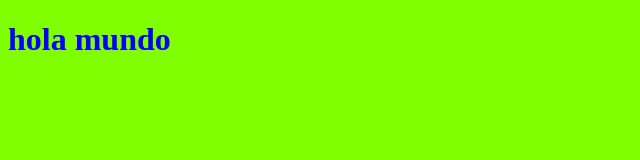
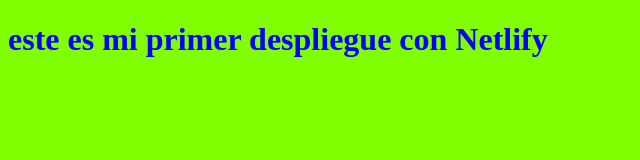
Before and after one commit to lelicpu/mi-segundo-repositorio, a plain HTML site: page index.html in a window 1280 px wide. Shown: the whole page, without its empty margins (0-640 px from the left). Drawn offline with Linux system fonts and the light colour scheme.

```diff
--- a/index.html
+++ b/index.html
@@ -16,7 +16,7 @@
 </head>
 
 <body>
-    <h1>hola mundo</h1>
+    <h1>este es mi primer despliegue con Netlify</h1>
 </body>
 
 </html>
```
